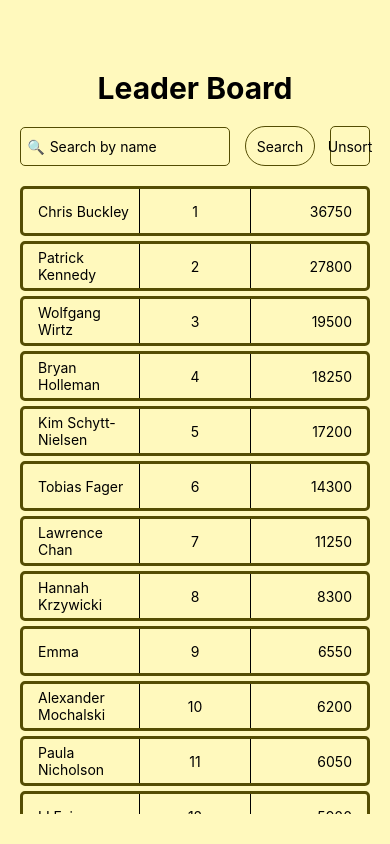
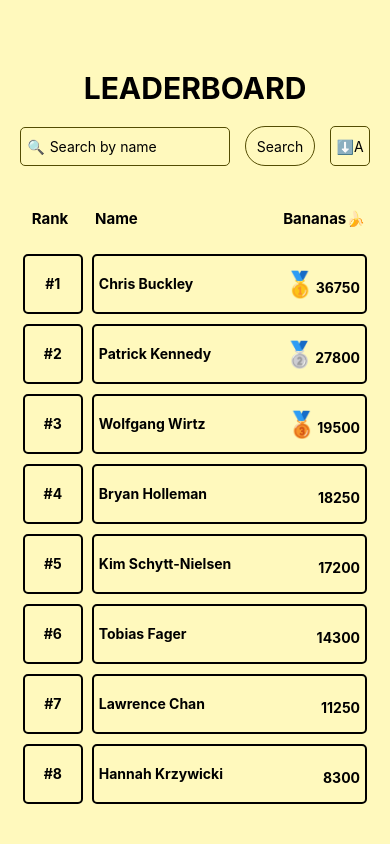
Before and after one commit to sumudu-dewasurendra/lingSearch, a React Native app: screen /Home in a window 390 px wide. Built offline with nearby package versions, Linux system fonts and the light colour scheme.

Commit message:
Code refactor and UI improvements

```diff
--- a/src/components/CompositeComponents/SearchInputHeader.tsx
+++ b/src/components/CompositeComponents/SearchInputHeader.tsx
@@ -5,7 +5,7 @@ import Button from '../Button';
 
 const styles = StyleSheet.create({
   searchInputHeader: {
-    width: 350,
+    width: '100%',
     flexDirection: 'row',
     alignItems: 'center',
     justifyContent: 'space-between',
--- /dev/null
+++ b/src/components/LeaderBoardTitleHeader.tsx
@@ -0,0 +1,62 @@
+import React from 'react';
+import {StyleSheet, Text, View} from 'react-native';
+
+const styles = StyleSheet.create({
+  mainWrapper: {
+    width: '100%',
+    height: 65,
+    alignItems: 'center',
+    justifyContent: 'space-between',
+    flexDirection: 'row',
+  },
+  rankContainer: {
+    width: 60,
+    height: 60,
+    justifyContent: 'center',
+    alignItems: 'center',
+    padding: 5,
+  },
+  nameContainer: {
+    width: '60%',
+    height: 60,
+    justifyContent: 'center',
+    alignItems: 'flex-start',
+    padding: 5,
+  },
+  bananasContainer: {
+    width: '40%',
+    height: 60,
+    justifyContent: 'center',
+    alignItems: 'flex-end',
+    padding: 5,
+  },
+  rightInnerContainer: {
+    width: '80%',
+    height: 60,
+    flexDirection: 'row',
+    alignItems: 'center',
+  },
+  text: {
+    fontWeight: 'bold',
+    fontSize: 15,
+  },
+});
+const LeaderBoardTitleHeader = () => {
+  return (
+    <View style={styles.mainWrapper}>
+      <View style={styles.rankContainer}>
+        <Text style={styles.text}>Rank</Text>
+      </View>
+      <View style={styles.rightInnerContainer}>
+        <View style={styles.nameContainer}>
+          <Text style={styles.text}>Name</Text>
+        </View>
+        <View style={styles.bananasContainer}>
+          <Text style={styles.text}>Bananas🍌</Text>
+        </View>
+      </View>
+    </View>
+  );
+};
+
+export default LeaderBoardTitleHeader;
--- a/src/components/LeaderboardUserItem.tsx
+++ b/src/components/LeaderboardUserItem.tsx
@@ -2,59 +2,94 @@ import React from 'react';
 import {TouchableOpacity, StyleSheet, Text, View} from 'react-native';
 import {LeaderBoardUser} from '../types/commonTypes';
 import {COLORS} from '../theme/colors';
+import {addMedalToRank} from '../utils/commonFunctions';
 
 const styles = StyleSheet.create({
   mainWrapper: {
-    width: 350,
-    height: 50,
+    width: '100%',
+    height: 65,
     alignItems: 'center',
     justifyContent: 'space-between',
     flexDirection: 'row',
-    borderWidth: 3,
-    borderRadius: 5,
     marginBottom: 5,
     borderColor: COLORS.BORDER_COLOR,
-    paddingLeft: 10,
-    paddingRight: 10,
   },
-  textItemContainer: {
-    width: '33%',
-    height: '100%',
+  rankContainer: {
+    width: 60,
+    height: 60,
     justifyContent: 'center',
     alignItems: 'center',
     padding: 5,
+    borderWidth: 2,
+    borderRadius: 5,
+  },
+  nameContainer: {
+    width: '65%',
+    height: 60,
+    justifyContent: 'center',
+    alignItems: 'flex-start',
+    padding: 5,
+  },
+  bananasContainer: {
+    width: '35%',
+    height: 60,
+    justifyContent: 'center',
+    alignItems: 'flex-end',
+    padding: 5,
+  },
+  rightInnerContainer: {
+    width: '80%',
+    height: 60,
+    flexDirection: 'row',
+    alignItems: 'center',
+    borderWidth: 2,
+    borderRadius: 5,
+  },
+  medalText: {
+    fontSize: 25,
+  },
+  text: {
+    fontWeight: 'bold',
   },
 });
 
 type LeaderboardUserItemProps = {
   user: LeaderBoardUser;
   onPressUser: (user: LeaderBoardUser) => void;
+  userName: string;
 };
 
 // Use TouchableOpacity to give the button a touchable effect for the user
-const LeaderboardUserItem = ({user, onPressUser}: LeaderboardUserItemProps) => {
+const LeaderboardUserItem = ({
+  user,
+  onPressUser,
+  userName,
+}: LeaderboardUserItemProps) => {
+  const backgroundColor =
+    user.name.toLowerCase() === userName.toLowerCase()
+      ? COLORS.USER_ITEM_SELECTED_BACKGROUND_COLOR
+      : COLORS.MAIN_BACKGROUND_COLOR;
   return (
     <TouchableOpacity
       style={styles.mainWrapper}
       onPress={() => onPressUser(user)}>
-      <View
-        style={{
-          ...styles.textItemContainer,
-          alignItems: 'flex-start',
-          borderRightWidth: 1,
-        }}>
-        <Text>{user.name}</Text>
-      </View>
-      <View style={styles.textItemContainer}>
-        <Text>{user.rank}</Text>
+      <View style={{...styles.rankContainer, backgroundColor: backgroundColor}}>
+        <Text style={styles.text}>#{user.rank}</Text>
       </View>
       <View
         style={{
-          ...styles.textItemContainer,
-          alignItems: 'flex-end',
-          borderLeftWidth: 1,
+          ...styles.rightInnerContainer,
+          backgroundColor: backgroundColor,
         }}>
-        <Text>{user.bananas}</Text>
+        <View style={styles.nameContainer}>
+          <Text style={styles.text}>{user.name}</Text>
+        </View>
+        <View style={styles.bananasContainer}>
+          <Text style={styles.text}>
+            <Text style={styles.medalText}>{addMedalToRank(user.rank)}</Text>
+            {user.bananas}
+          </Text>
+        </View>
       </View>
     </TouchableOpacity>
   );
--- a/src/screens/HomeScreen.tsx
+++ b/src/screens/HomeScreen.tsx
@@ -3,17 +3,18 @@ import {View, Text, FlatList, StyleSheet} from 'react-native';
 import {COLORS} from '../theme/colors';
 import SearchInputHeader from '../components/CompositeComponents/SearchInputHeader';
 import LeaderboardUserItem from '../components/LeaderboardUserItem';
+import LeaderBoardTitleHeader from '../components/LeaderBoardTitleHeader';
 import {useDispatch, useSelector} from 'react-redux';
 import {searchUser, setData, sortUsers} from '../redux/actions';
 import leaderBoardData from '../data/leaderboard.json';
 
 const styles = StyleSheet.create({
   mainWrapper: {
-    backgroundColor: COLORS.BACKGROUND_COLOR,
+    backgroundColor: COLORS.MAIN_BACKGROUND_COLOR,
     flex: 1,
     alignItems: 'center',
     paddingTop: 70,
-    padding: 10,
+    padding: 20,
     paddingBottom: 30,
   },
   title: {
@@ -63,7 +64,7 @@ const HomeScreen = () => {
 
   return (
     <View style={styles.mainWrapper}>
-      <Text style={styles.title}>Leader Board</Text>
+      <Text style={styles.title}>LEADERBOARD</Text>
       <SearchInputHeader
         searchText={searchText}
         onChangeSearchText={setSearchText}
@@ -72,7 +73,7 @@ const HomeScreen = () => {
         searchButtonHeight={40}
         searchButtonWidth={70}
         searchbuttonBorderRadius={30}
-        sortButtonLabel={sortAlphabetically ? 'Sort' : 'Unsort'}
+        sortButtonLabel={sortAlphabetically ? '⬆️A' : '⬇️A'}
         onPressSortButton={() =>
           setSortAlphabetically(!sortAlphabeticallyEnabled)
         }
@@ -80,6 +81,7 @@ const HomeScreen = () => {
         sortButtonWidth={40}
         sortButtonBorderRadius={5}
       />
+      <LeaderBoardTitleHeader />
       <FlatList
         data={filteredData}
         keyExtractor={item => item.uid}
@@ -87,7 +89,11 @@ const HomeScreen = () => {
         showsVerticalScrollIndicator={false}
         initialNumToRender={20}
         renderItem={({item}) => (
-          <LeaderboardUserItem user={item} onPressUser={() => {}} />
+          <LeaderboardUserItem
+            userName={searchText}
+            user={item}
+            onPressUser={() => {}}
+          />
         )}
       />
     </View>
--- a/src/theme/colors.ts
+++ b/src/theme/colors.ts
@@ -1,5 +1,6 @@
 export const COLORS = {
-  BACKGROUND_COLOR: '#fff9bd',
+  MAIN_BACKGROUND_COLOR: '#fff9bd',
+  USER_ITEM_SELECTED_BACKGROUND_COLOR: '#f5aa42',
   BORDER_COLOR: '#544d03',
   TEXT_COLOR: '#000',
 };
--- /dev/null
+++ b/src/utils/commonFunctions.ts
@@ -0,0 +1,12 @@
+export function addMedalToRank(rank: number | undefined) {
+  switch (rank) {
+    case 1:
+      return '🥇';
+    case 2:
+      return '🥈';
+    case 3:
+      return '🥉';
+    default:
+      return '';
+  }
+}
```
Also changed, not shown: 1 other file (tests, documents, lock files or other folders).
